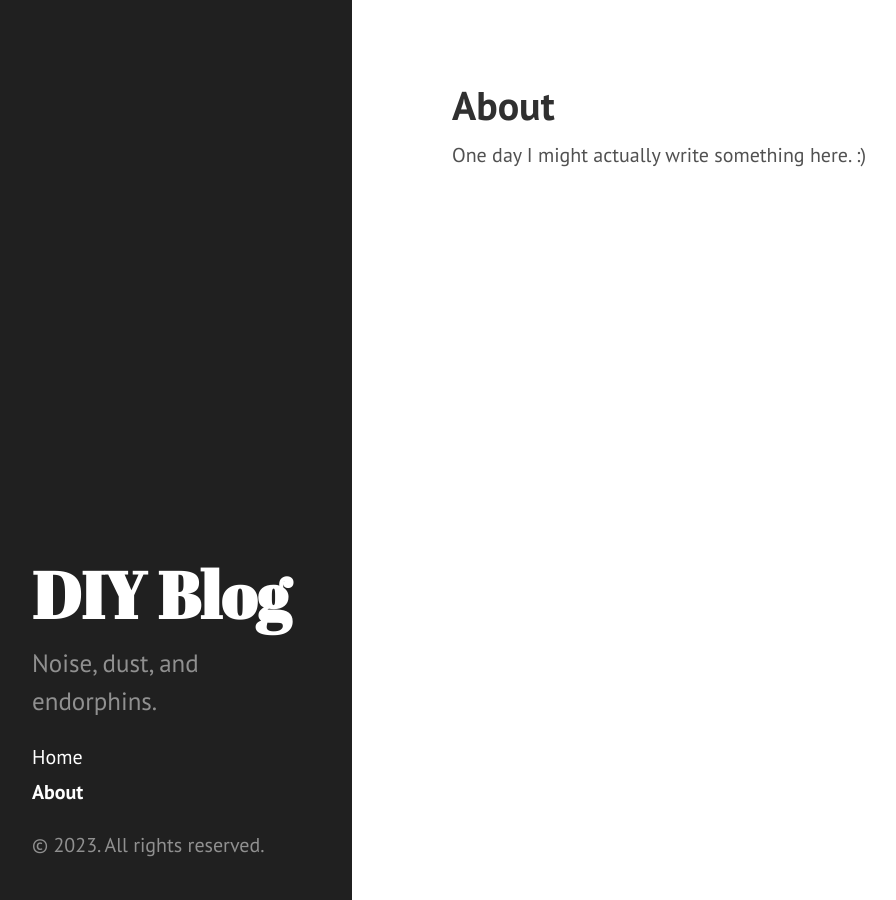
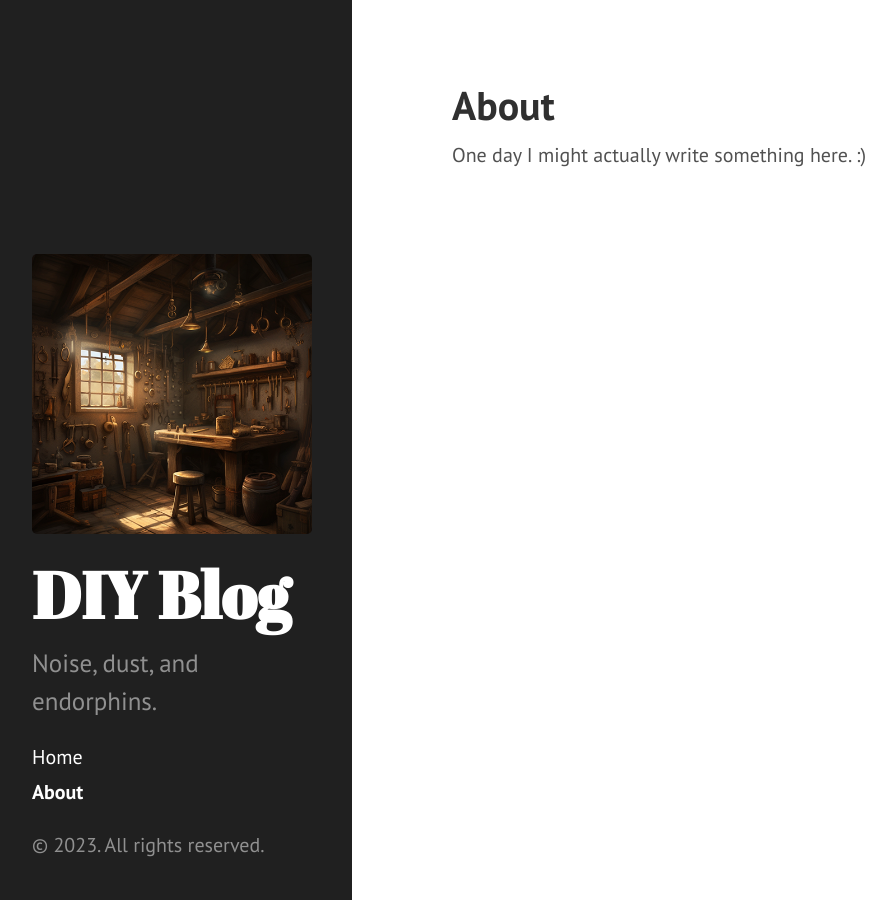
Before and after one commit to beowulfenator/blog, a Jekyll site: the page built from about.md, in a window 1280 px wide. Shown: the whole page, without its empty margins (8-904 px from the left). Built offline with Jekyll 4.4.1, drawn with Linux system fonts in a browser that asks for light colours.

Commit message:
sidebar illustration

```diff
--- a/_includes/sidebar.html
+++ b/_includes/sidebar.html
@@ -1,6 +1,7 @@
 <div class="sidebar">
   <div class="container sidebar-sticky">
     <div class="sidebar-about">
+      <img src="/assets/images/workshoppe.png" />
       <h1>
         <a href="{{ '/' | absolute_url }}">
           {{ site.title }}
```
Also changed, not shown: assets/images/workshoppe.png (added).
